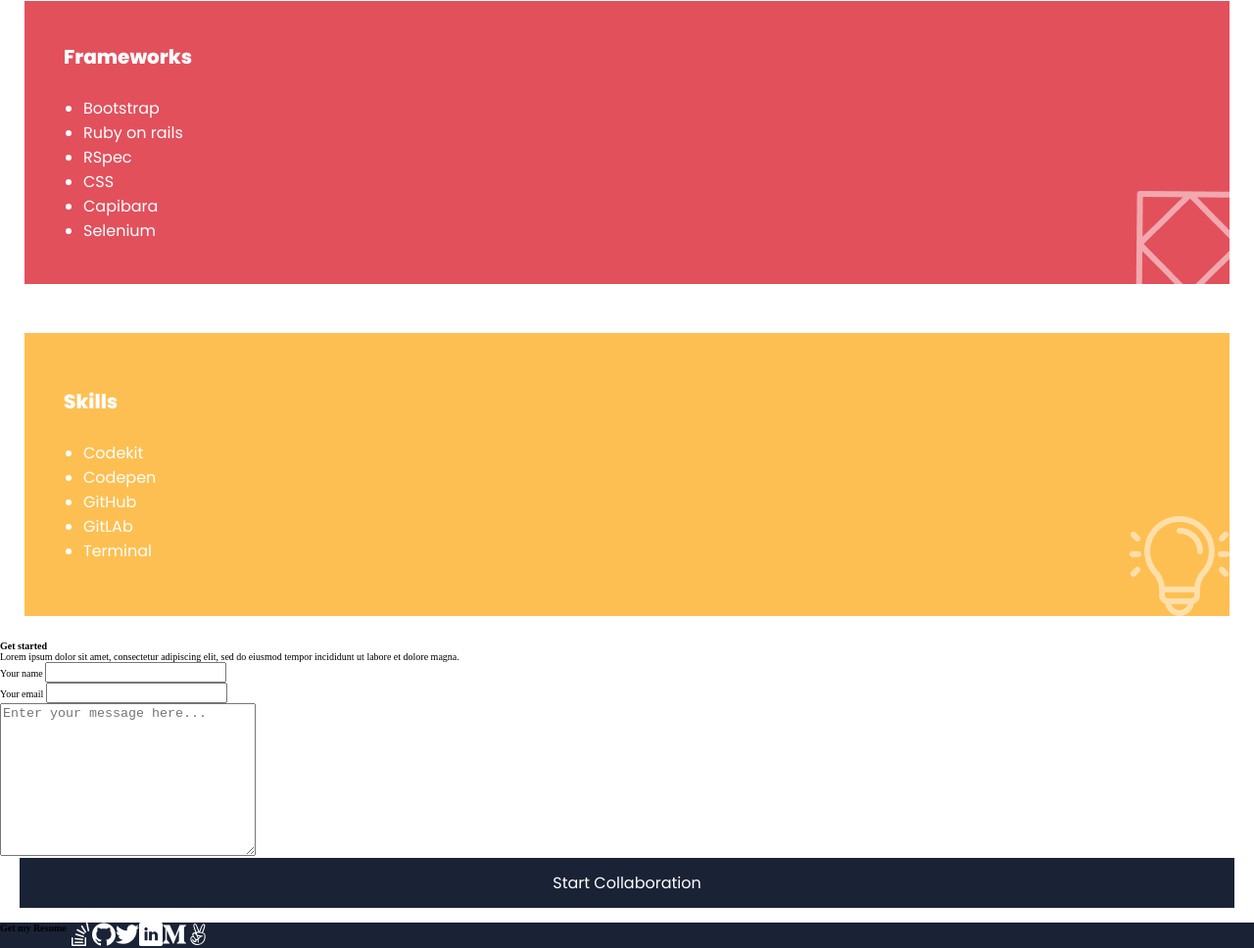
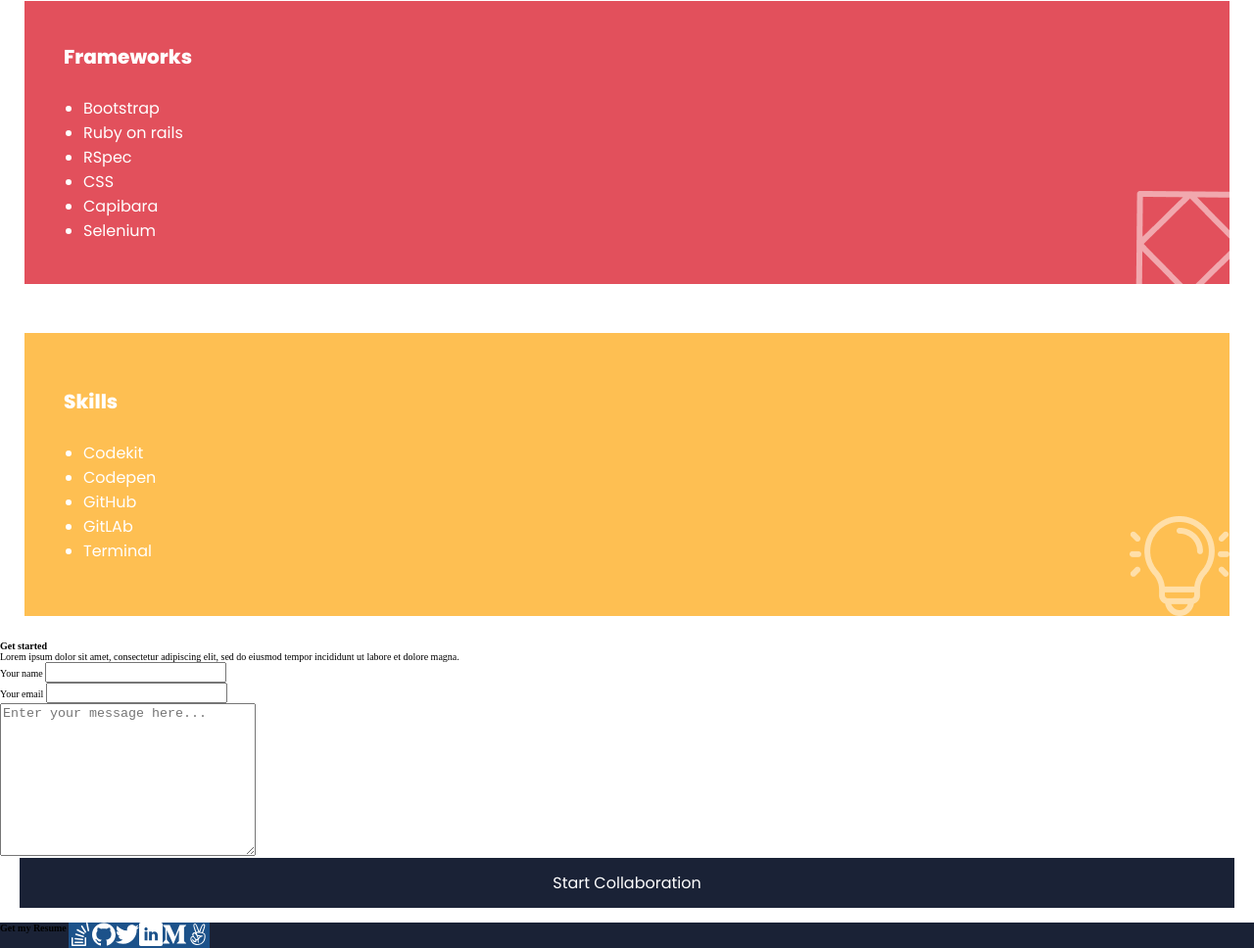
Before and after one commit to erickhansx/portfolio, a website: page index.html in a window 1280 px wide. Shown: the part 7016-7984 px from the top of the page at 98% size. Drawn offline with nearby package versions, Linux system fonts and the light colour scheme.

Commit message:
Add bg color to social media icons

```diff
--- a/resources/css/style.css
+++ b/resources/css/style.css
@@ -275,4 +275,5 @@
 
 .social-media ul {
   display: flex;
+  background-color: #1c528a;
 }
```
